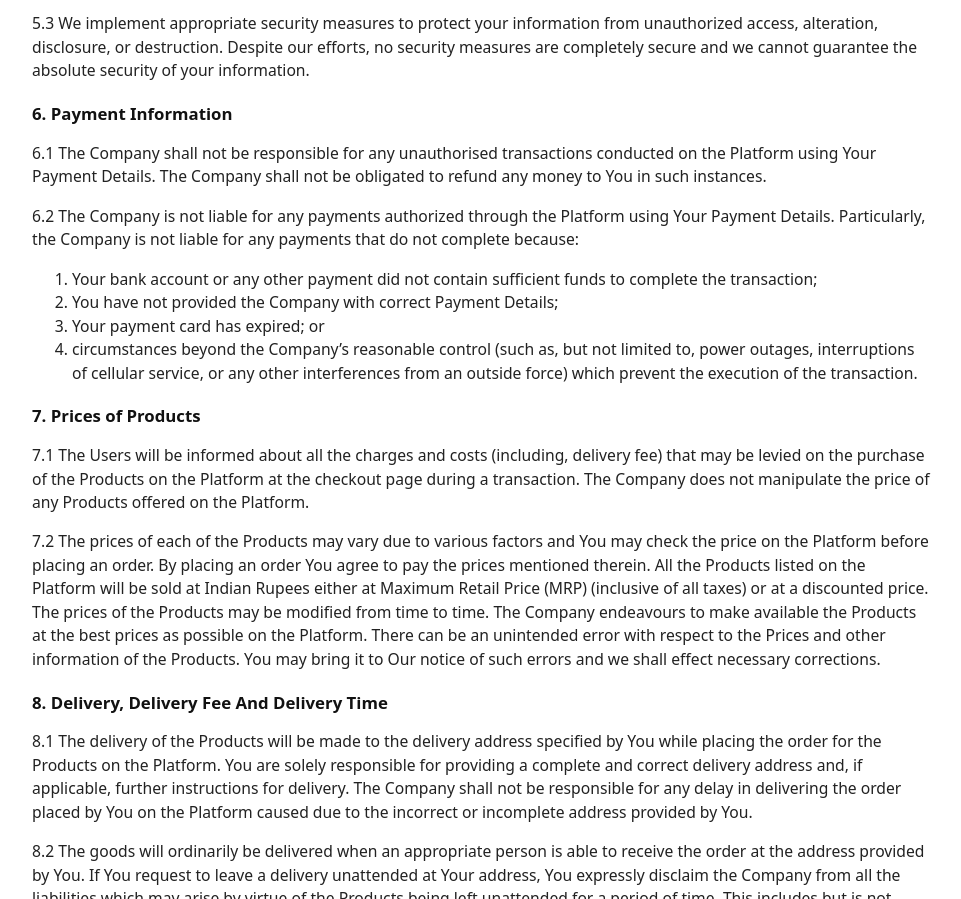
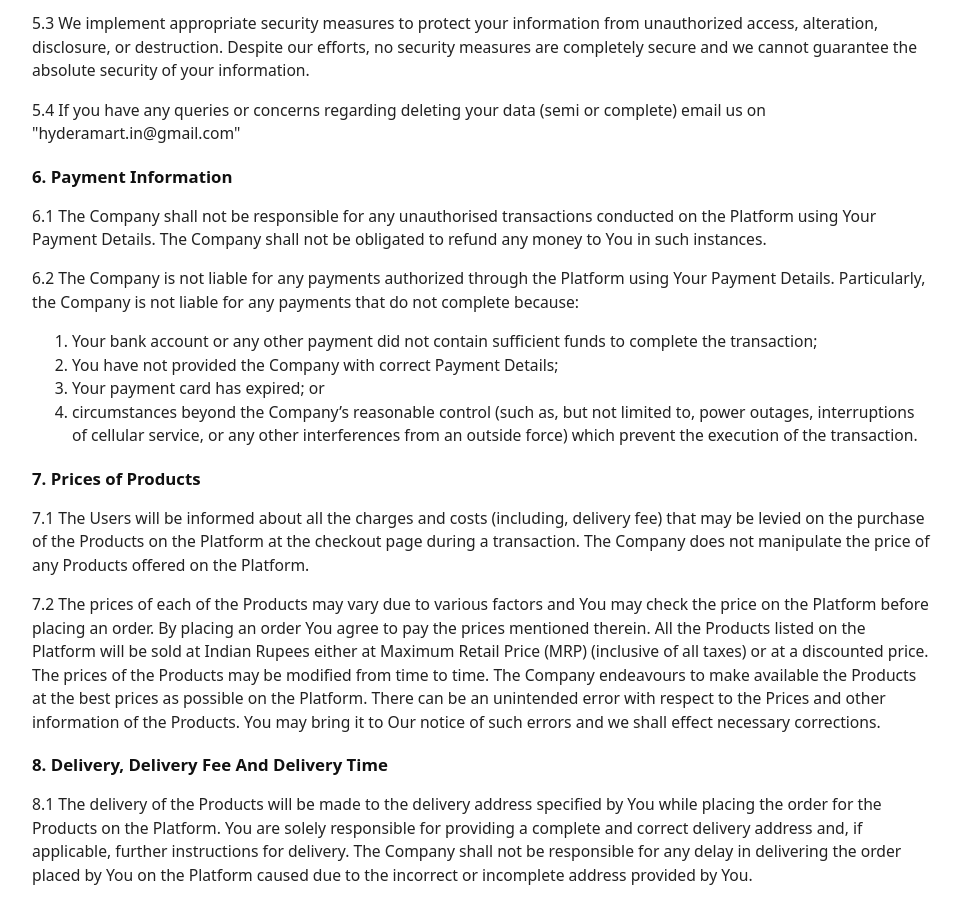
Before and after one commit to Hyderamart/hyderamart_pages, a plain HTML site: page index.html in a window 1280 px wide. Shown: the part 1204-2103 px from the top of the page, without its empty margins (158-1119 px from the left). Drawn offline with Linux system fonts and the light colour scheme.

Commit message:
To deploy policies 4
Added a paragraph regarding data deletion queries.

```diff
--- a/index.html
+++ b/index.html
@@ -85,6 +85,7 @@
       <p>5.1 You are solely responsible for the information You provide to Us. You shall ensure and confirm that the Account information and all information provided by You is complete, accurate and up-to-date.</p>
       <p>5.2 You will be responsible for the confidentiality of the Account information provided and fully responsible for all activities that take place on Your Account. You agree to immediately notify hyderamart of any unauthorised access of Your Account. You may be held liable to pay damages for losses caused due to unauthorised use of Your Account as a result of Your failure to keep Your Account information secure and confidential.</p>
       <p>5.3 We implement appropriate security measures to protect your information from unauthorized access, alteration, disclosure, or destruction. Despite our efforts, no security measures are completely secure and we cannot guarantee the absolute security of your information.</p>
+      <p>5.4 If you have any queries or concerns regarding deleting your data (semi or complete) email us on "hyderamart.in@gmail.com" </p>
     </section>
 
     <section id="payment-information">
```
